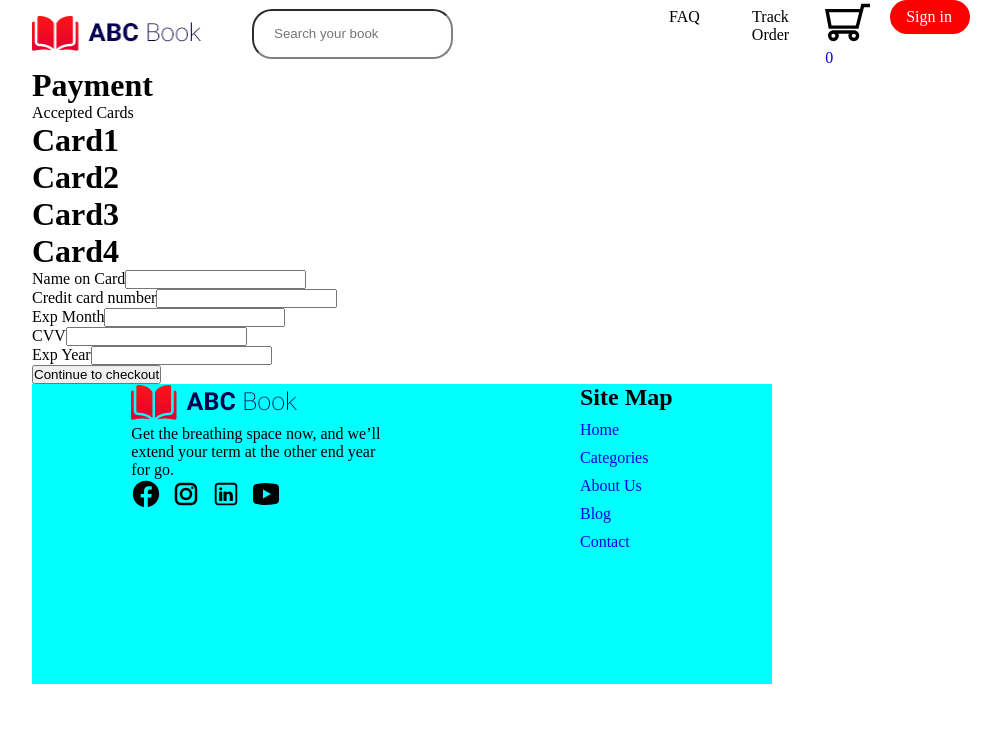
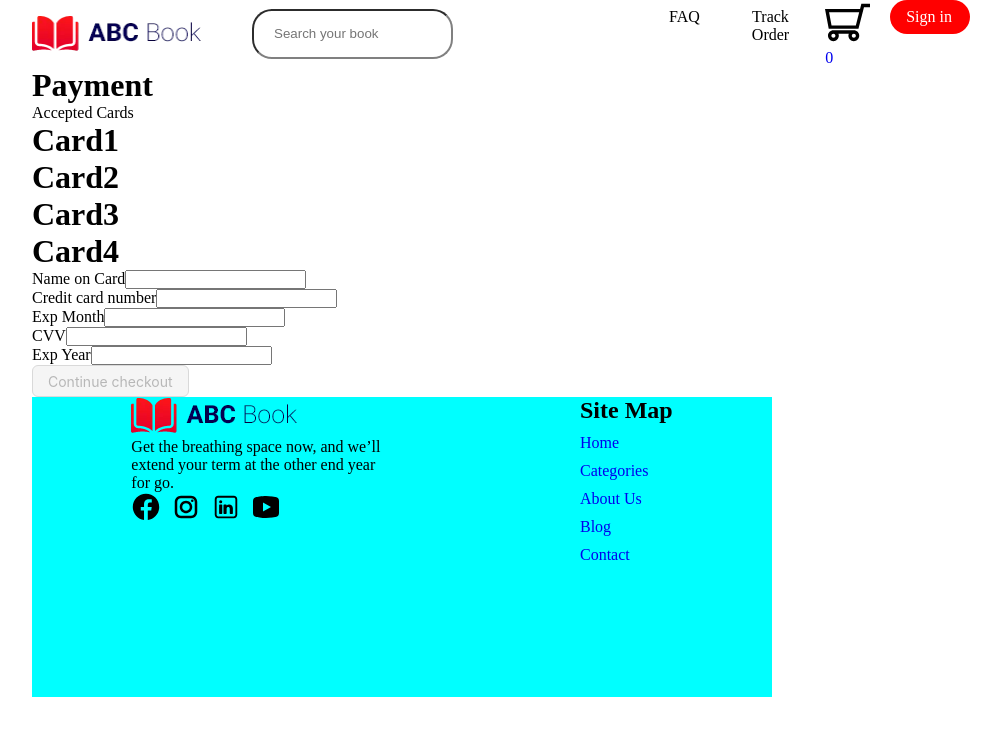
Before and after one commit to tornike2002/Ecommerce, a React (Vite) app: page /checkout in a window 1280 px wide. Shown: the top 736 px of the page, without its empty margins (238-1239 px from the left). Built offline with nearby package versions, Linux system fonts and the light colour scheme.

Commit message:
added new button for notification

```diff
--- a/src/components/checkoutForm/CheckoutPage.tsx
+++ b/src/components/checkoutForm/CheckoutPage.tsx
@@ -2,6 +2,8 @@ import React from 'react';
 import { useForm, Controller, SubmitHandler } from 'react-hook-form';
 import { zodResolver } from '@hookform/resolvers/zod';
 import { z } from 'zod';
+import { SmileOutlined } from '@ant-design/icons';
+import { Button, notification } from 'antd';
 
 // Define the form data type based on your Zod schema
 type FormData = {
@@ -19,6 +21,8 @@ const formatCreditCardNumber = (value: string) => {
 };
 
 const CheckoutPage: React.FC = () => {
+  const [api, contextHolder] = notification.useNotification();
+
   const schema = z.object({
     nameOnCard: z.string().min(2, { message: 'Minimum 2 characters' }),
     creditCardNumber: z.string().min(19, { message: 'Invalid credit card number' }),
@@ -27,7 +31,12 @@ const CheckoutPage: React.FC = () => {
     expYear: z.string().length(4, { message: 'Invalid expiration year' }),
   });
 
-  const { handleSubmit, control, formState: { errors }, setValue } = useForm<FormData>({
+  const {
+    handleSubmit,
+    control,
+    formState: { errors, isValid },
+    setValue,
+  } = useForm<FormData>({
     resolver: zodResolver(schema),
     defaultValues: {
       nameOnCard: '',
@@ -39,8 +48,16 @@ const CheckoutPage: React.FC = () => {
   });
 
   const onSubmit: SubmitHandler<FormData> = (data) => {
-    // Handle form submission
     console.log(data);
+  };
+
+  const openNotification = () => {
+    api.open({
+      message: 'Notification Title',
+      description:
+        'Checkout confirmation for card is done, thanks for choosing our company.',
+      icon: <SmileOutlined style={{ color: '#108ee9' }} />,
+    });
   };
 
   return (
@@ -149,7 +166,10 @@ const CheckoutPage: React.FC = () => {
           />
           <span>{errors.expYear?.message}</span>
         </div>
-        <button type="submit">Continue to checkout</button>
+        {contextHolder}
+        <Button type="primary" htmlType="submit" onClick={openNotification} disabled={!isValid}>
+          Continue checkout
+        </Button>
       </form>
     </div>
   );
```
